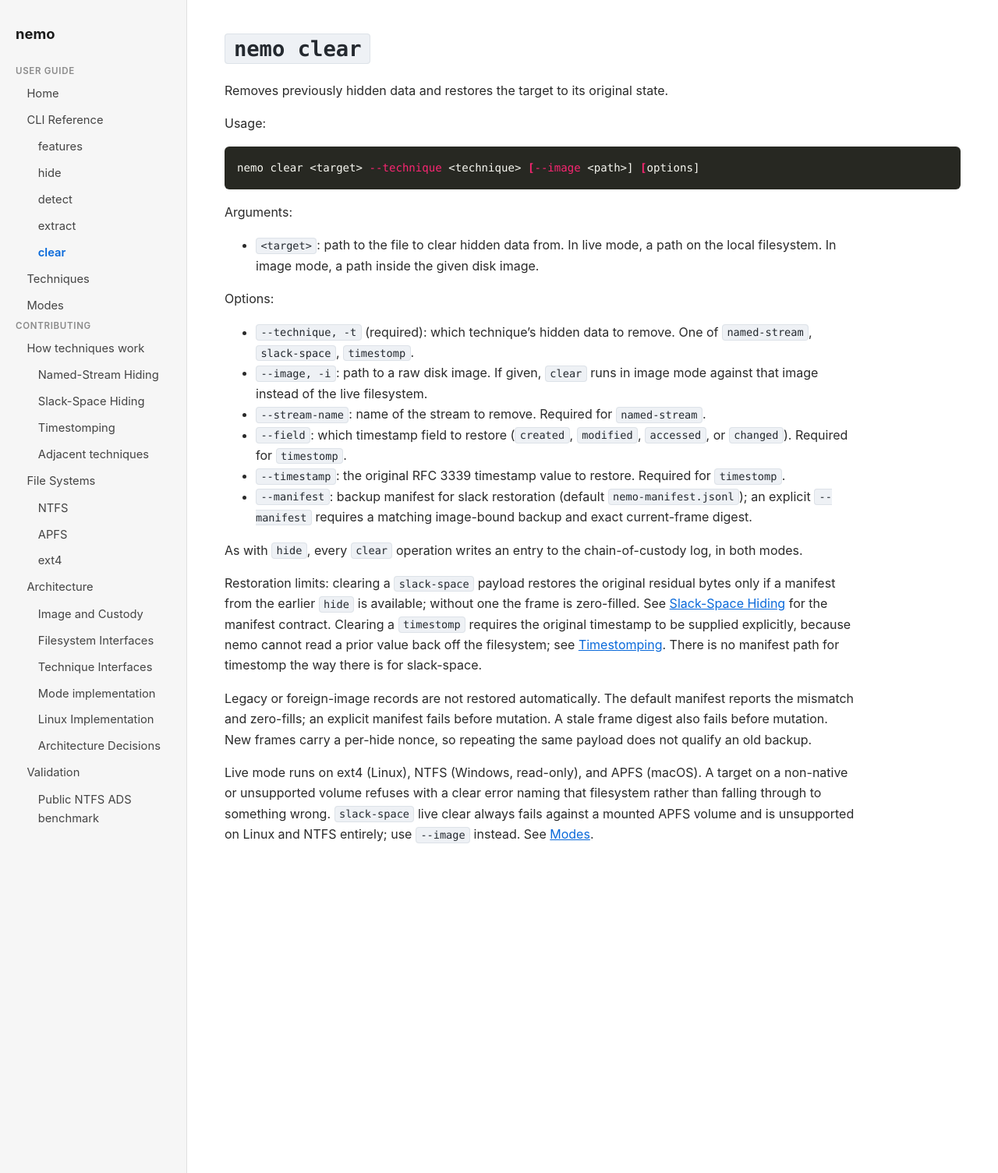
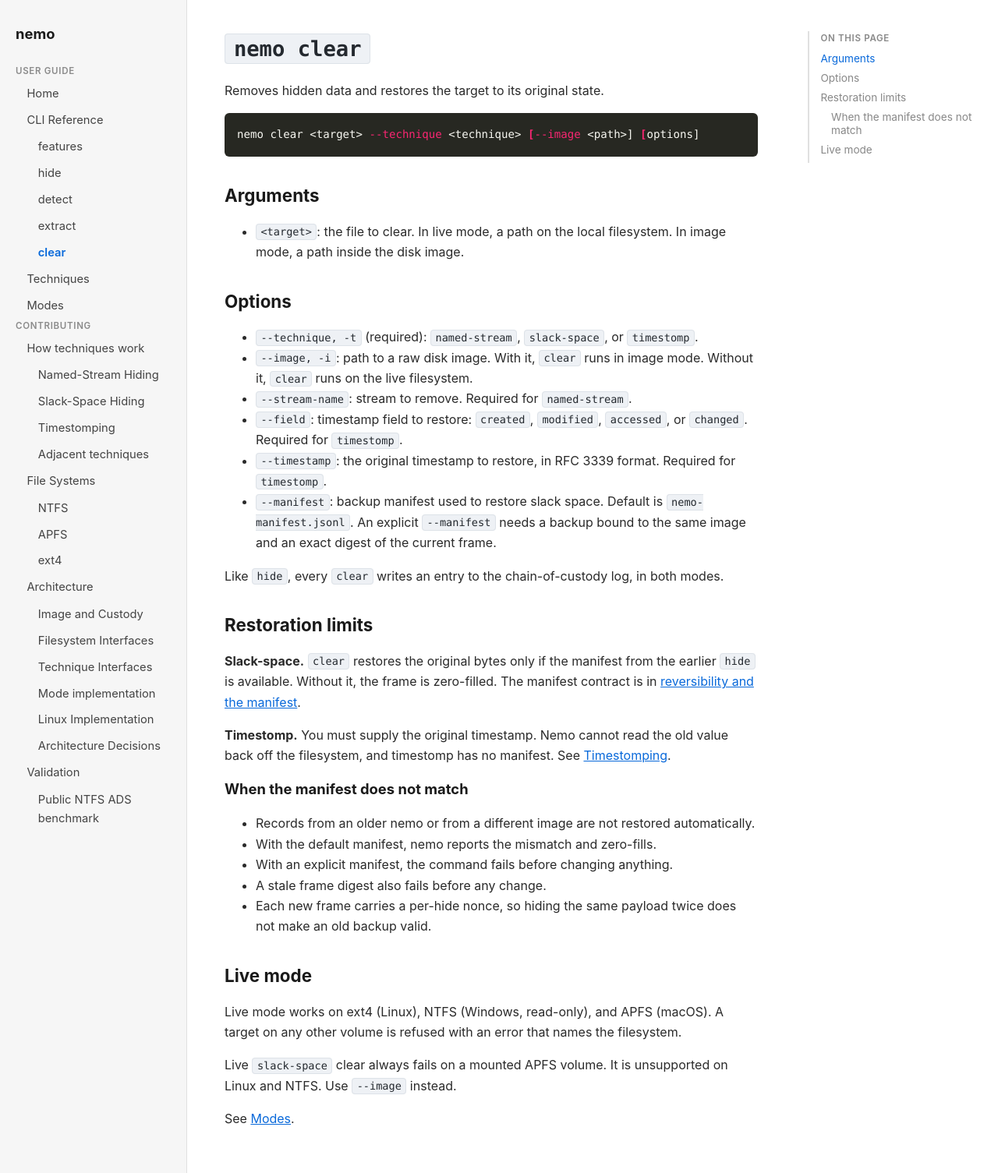
Before and after one commit to sahithyandev/nemo, a Jekyll site: the page built from docs/cli/clear.md, in a window 1280 px wide. Shown: the whole page at 78% size. Built offline with Jekyll 4.4.1, drawn with Linux system fonts in a browser that asks for light colours.

````diff
--- a/docs/cli/clear.md
+++ b/docs/cli/clear.md
@@ -6,38 +6,45 @@ nav_order: 5
 
 # `nemo clear`
 
-Removes previously hidden data and restores the target to its original state.
-
-Usage:
+Removes hidden data and restores the target to its original state.
 
 ```sh
 nemo clear <target> --technique <technique> [--image <path>] [options]
 ```
 
-Arguments:
+## Arguments
 
-- `<target>`: path to the file to clear hidden data from. In live mode, a path on the local filesystem. In image mode, a path inside the given disk image.
+- `<target>`: the file to clear. In live mode, a path on the local filesystem. In image mode, a path inside the disk image.
 
-Options:
+## Options
 
-- `--technique, -t` (required): which technique's hidden data to remove. One of `named-stream`, `slack-space`, `timestomp`.
-- `--image, -i`: path to a raw disk image. If given, `clear` runs in image mode against that image instead of the live filesystem.
-- `--stream-name`: name of the stream to remove. Required for `named-stream`.
-- `--field`: which timestamp field to restore (`created`, `modified`, `accessed`, or `changed`). Required for `timestomp`.
-- `--timestamp`: the original RFC 3339 timestamp value to restore. Required for `timestomp`.
-- `--manifest`: backup manifest for slack restoration (default `nemo-manifest.jsonl`); an explicit `--manifest` requires a matching image-bound backup and exact current-frame digest.
+- `--technique, -t` (required): `named-stream`, `slack-space`, or `timestomp`.
+- `--image, -i`: path to a raw disk image. With it, `clear` runs in image mode. Without it, `clear` runs on the live filesystem.
+- `--stream-name`: stream to remove. Required for `named-stream`.
+- `--field`: timestamp field to restore: `created`, `modified`, `accessed`, or `changed`. Required for `timestomp`.
+- `--timestamp`: the original timestamp to restore, in RFC 3339 format. Required for `timestomp`.
+- `--manifest`: backup manifest used to restore slack space. Default is `nemo-manifest.jsonl`. An explicit `--manifest` needs a backup bound to the same image and an exact digest of the current frame.
 
-As with `hide`, every `clear` operation writes an entry to the chain-of-custody log, in both modes.
+Like `hide`, every `clear` writes an entry to the chain-of-custody log, in both modes.
 
-Restoration limits: clearing a `slack-space` payload restores the original residual bytes only if a manifest from the earlier `hide` is available; without one the frame is zero-filled. See [Slack-Space Hiding](../techniques/slack-space.html#reversibility-the-manifest) for the manifest contract. Clearing a `timestomp` requires the original timestamp to be supplied explicitly, because nemo cannot read a prior value back off the filesystem; see [Timestomping](../techniques/timestomping.html#why-nemos-detect-reports-nothing-for-timestomp). There is no manifest path for timestomp the way there is for slack-space.
+## Restoration limits
 
-Legacy or foreign-image records are not restored automatically. The default
-manifest reports the mismatch and zero-fills; an explicit manifest fails before
-mutation. A stale frame digest also fails before mutation. New frames carry a
-per-hide nonce, so repeating the same payload does not qualify an old backup.
+**Slack-space.** `clear` restores the original bytes only if the manifest from the earlier `hide` is available. Without it, the frame is zero-filled. The manifest contract is in [reversibility and the manifest](../techniques/slack-space.html#reversibility-the-manifest).
 
-Live mode runs on ext4 (Linux), NTFS (Windows, read-only), and APFS (macOS). A
-target on a non-native or unsupported volume refuses with a clear error naming
-that filesystem rather than falling through to something wrong. `slack-space`
-live clear always fails against a mounted APFS volume and is unsupported on
-Linux and NTFS entirely; use `--image` instead. See [Modes](../modes.html).
+**Timestomp.** You must supply the original timestamp. Nemo cannot read the old value back off the filesystem, and timestomp has no manifest. See [Timestomping](../techniques/timestomping.html#why-nemos-detect-reports-nothing-for-timestomp).
+
+### When the manifest does not match
+
+- Records from an older nemo or from a different image are not restored automatically.
+- With the default manifest, nemo reports the mismatch and zero-fills.
+- With an explicit manifest, the command fails before changing anything.
+- A stale frame digest also fails before any change.
+- Each new frame carries a per-hide nonce, so hiding the same payload twice does not make an old backup valid.
+
+## Live mode
+
+Live mode works on ext4 (Linux), NTFS (Windows, read-only), and APFS (macOS). A target on any other volume is refused with an error that names the filesystem.
+
+Live `slack-space` clear always fails on a mounted APFS volume. It is unsupported on Linux and NTFS. Use `--image` instead.
+
+See [Modes](../modes.html).
````
Also changed, not shown: docs/cli/detect.md (+36 -20 lines), docs/cli/extract.md (+23 -17 lines), docs/cli/features.md (+18 -18 lines), docs/cli/hide.md (+26 -19 lines), docs/cli/index.md (+9 -7 lines).
